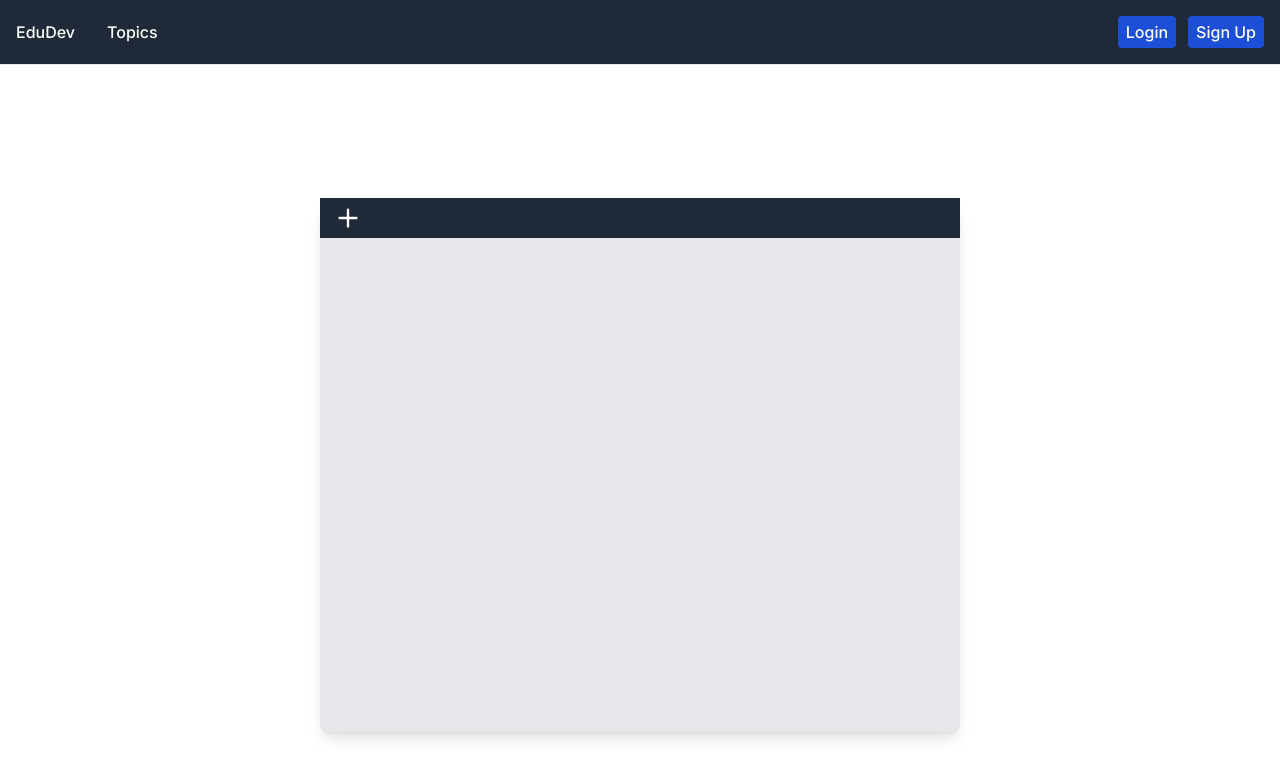
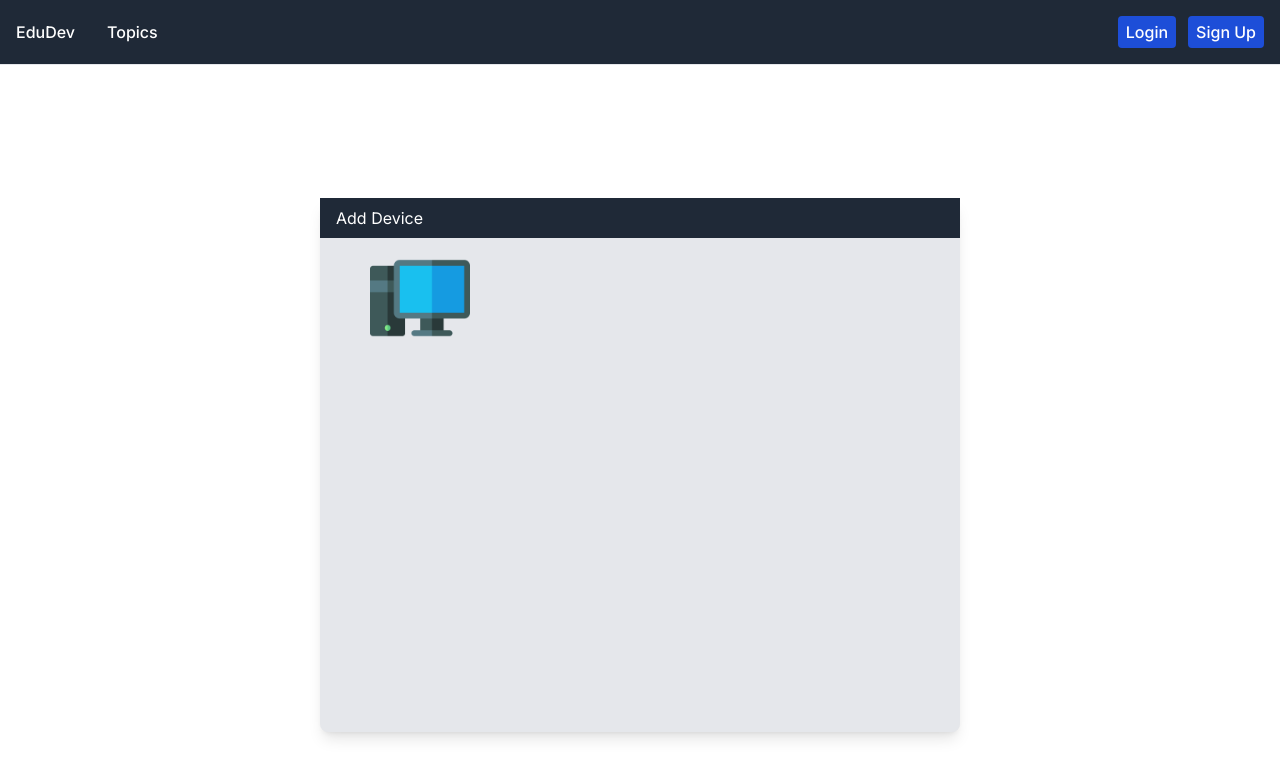
Before and after one commit to moaad-g/EduDev, a Next.js app in the folder edudev/: page /sandbox in a window 1280 px wide. Shown: the top 778 px of the page. Built offline with nearby package versions, Linux system fonts and the light colour scheme.

Commit message:
added new device menu

```diff
--- a/edudev/app/sandbox/page.js
+++ b/edudev/app/sandbox/page.js
@@ -1,57 +1,155 @@
 'use client'
+import Image from 'next/image'
 import React, { useState } from "react";
 import { motion, useMotionValue, useTransform , useDragControls } from "framer-motion";
 
 
-const SubWindowWithDraggableNavbar = () => {
-    const [icons, setIcons] = useState([{ x: 0, y: 0 }]);
+const Sandbox = () => {
+
+    const [devices,setDevices] = useState([{
+        x:50 , y:50 , type:"computer" , attr:{
+        }
+    }])
+
+    const ramVals = {"PC":["4 GB","8 GB","12 GB","16 GB"], "Server":["16,32,64,128"], "DB":["4,8,12,16"]}
+    const stoVals = {"PC":["500 GB","1 TB","2 TB","4 TB"]}
+    const cpuVals = {"PC":["4","6","8"]}
+
+    const [newDeviceType, setNewDeviceType] = useState("");
+    const [newCPU, setNewCPU] = useState("");
+    const [newRam, setNewRam] = useState("");
+    const [newSto, setNewStorage] = useState("");
+    const [newAttr, setNewDeviceAttr] = useState({});
+
+    const [showPopup, setShowPopup] = useState(false)
+    /* {x: y: type: attr:{ram:suting suting}} */
     const dragControls = useDragControls();
 
-    const handleIconDrag = (index, event, info) => {
-        const updatedIcons = [...icons];
-        updatedIcons[index] = { x: info.point.x, y: info.point.y };
-        setIcons(updatedIcons);
+
+    const handleDrag = (event,info,index) => {
+        console.log(index)
+        console.log(info)
+        const updateddevices = [...devices];
+        updateddevices[index].x = info.point.x
+        updateddevices[index].y = info.point.y
+        setDevices(updateddevices);
+        console.log(devices);
     };
+
+
+    const addDevice = () => {
+        setShowPopup(false);
+    }
 
     return (
         <div className="flex justify-center items-center h-screen">
             {/* Sub-window */}
             <div className="bg-gray-200 rounded-lg shadow-lg relative w-1/2 h-2/3">
-                {/* Navbar attached to sub-window */}
                 <nav className="absolute top-0 left-0 bg-gray-800 text-white py-2 px-4 w-full">
+                    <button className="cursor-pointer" onClick={() => setShowPopup(true)}>
+                        Add Device
+                    </button>
+
+                </nav>
                     {/* Navbar content */}
                 <div className="flex space-x-4">
                     {/* Icon */}
-                        {icons.map((icon, index) => (
+                    {devices.map((device,index) => (
                         <motion.div
                             key={index}
                             drag
                             dragControls={dragControls}
                             dragElastic={0}
                             dragMomentum={false}
-                                onDragEnd={(event, info) => handleIconDrag(index, event, info)}
+                            dragTransition={{ min: 0, max: Infinity }}
+                            onDragEnd={(event,info) => handleDrag(event,info,index)}
                             style={{
-                                    x: icon.x,
-                                    y: icon.y,
+                                x: device.x,
+                                y: device.y,
                             }}
                             whileHover={{ scale: 1.1 }}
                             whileTap={{ scale: 0.9 }}
                             className="cursor-pointer"
                         >
-                                <svg xmlns="http://www.w3.org/2000/svg" className="h-6 w-6" viewBox="0 0 20 20" fill="currentColor">
-                                    <path fillRule="evenodd" d="M10 2a1 1 0 0 1 1 1v6h6a1 1 0 0 1 0 2h-6v6a1 1 0 0 1-2 0v-6H3a1 1 0 0 1 0-2h6V3a1 1 0 0 1 1-1z" clipRule="evenodd" />
-                                </svg>
+                            <Image
+                                src={"/images/devices/computer.png"}
+                                width={100}
+                                height={100}
+                                alt="Picture of the author"
+                            />
+
                         </motion.div>
                     ))}
+
+                    {showPopup &&(
+                        <div className="absolute top-1/2 left-1/2 transform -translate-x-1/2 -translate-y-1/2 bg-white p-4 rounded-lg shadow-lg text-black">
+                            <h2 className="text-lg font-bold mb-2">Add Device</h2>
+                            <label className="block mb-2">
+                                Device Type:
+                                <select
+                                    onChange={(e) => setNewDeviceType(e.target.value)}
+                                    className="block w-full mt-1 p-2 border rounded-md"
+                                >
+                                    <option value="" disabled selected>Select Device Type</option>
+                                    <option value="PC">Personal Computer</option>
+                                    <option value="Server">App Server</option>
+                                    <option value="DB">Database</option>
+                                </select>
+                            </label>
+                            {newDeviceType != "" && (
+                                <div>
+                                    <div className="py-2">
+                                        <h3 className="block mb-2">Choose CPU:</h3>
+                                        {cpuVals[newDeviceType].map((cpuVal) => (
+                                            <label className="px-3">
+                                            <input
+                                                type="radio"
+                                                name="ram"
+                                                value={cpuVal}
+                                                onChange={(e) => setNewRam(e.target.value)}
+                                            />
+                                            {cpuVal} Cores
+                                        </label>
+                                        ))}
                                     </div>
-                </nav>
-
-                {/* Main content box */}
-                <div className="mt-16">
+                                    <div className="py-2">
+                                        <h3 className="block mb-2">Choose Ram:</h3>
+                                        {ramVals[newDeviceType].map((ramVal) => (
+                                            <label className="px-3">
+                                            <input
+                                                type="radio"
+                                                name="cpu"
+                                                value={ramVal}
+                                                onChange={(e) => setNewRam(e.target.value)}
+                                            />
+                                            {ramVal}
+                                        </label>
+                                        ))}
+                                    </div>
+                                    <div className="py-2">
+                                        <h3 className="block mb-2">Choose Storage:</h3>
+                                        {stoVals[newDeviceType].map((stoVal) => (
+                                            <label className="px-3">
+                                            <input
+                                                type="radio"
+                                                name="storage"
+                                                value={stoVal}
+                                                onChange={(e) => setNewRam(e.target.value)}
+                                            />
+                                            {stoVal}
+                                        </label>
+                                        ))}
+                                    </div>
+                                </div>
+                            )}
+                            <button onClick={addDevice} className="bg-blue-500 text-white py-2 px-4 rounded-md">Add Device</button>
+                            <button onClick={() => setShowPopup(false)} className="bg-red-500 text-white py-2 px-4 rounded-md">Cancel</button>
+                        </div>
+                    )}
                 </div>
             </div>
         </div>
     );
 };
 
-export default SubWindowWithDraggableNavbar;
+export default Sandbox;
```
Also changed, not shown: edudev/public/images/devices/computer.png (added). Lines whose indentation alone changed are shown as unchanged.
